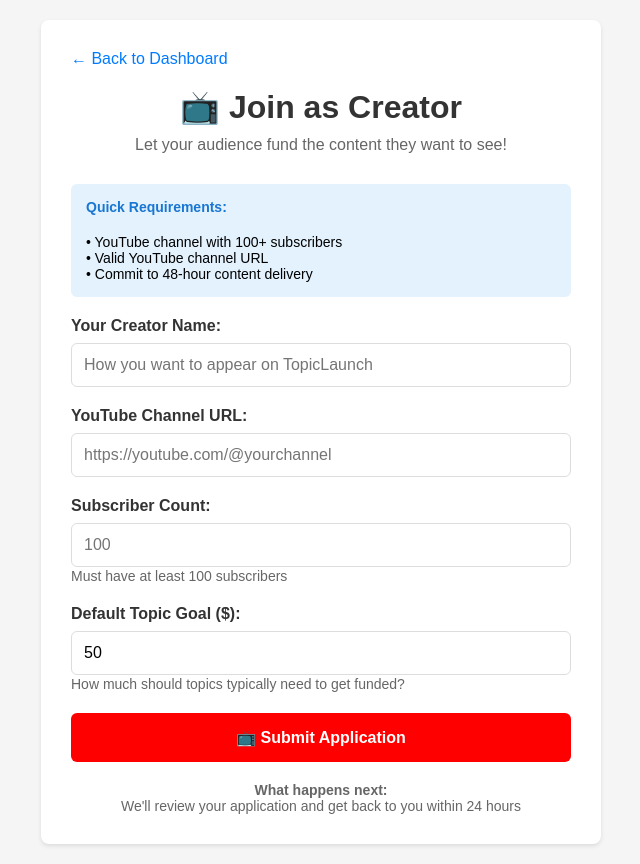
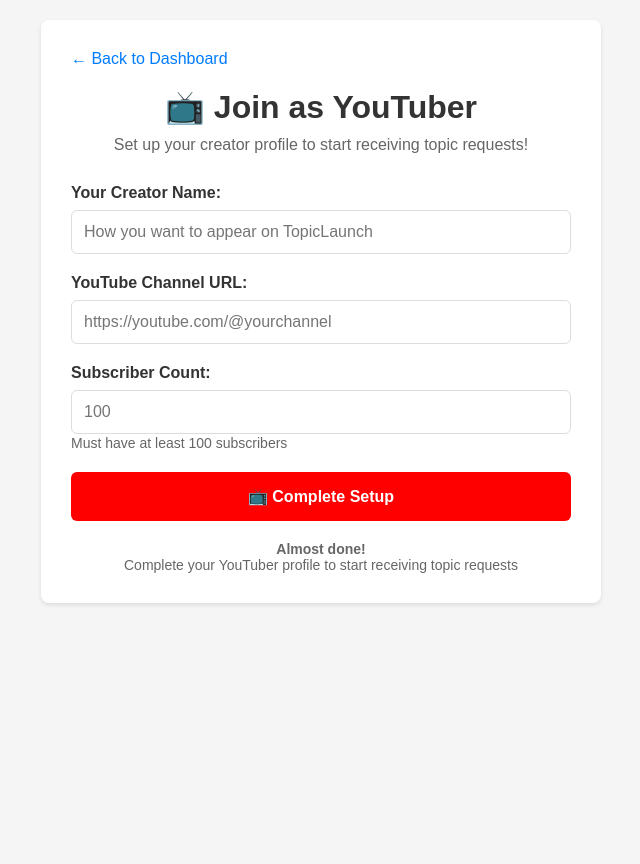
Before and after one commit to jaylenmareko/topic-funding, a PHP site: page /creators/apply.php in a window 1280 px wide. Shown: the whole page, without its empty margins (319-959 px from the left). After the commit the page ends 605 px from the top, so only its background shows below. Run offline with PHP 8.4, Linux system fonts and the light colour scheme; the visitor is signed in with stand-in values (Sample User, id 1); data that the repository does not hold is empty.

Commit message:
Update apply.php

```diff
--- a/creators/apply.php
+++ b/creators/apply.php
@@ -21,7 +21,9 @@ $db->bind(':user_id', $_SESSION['user_id']);
 $existing_application = $db->single();
 
 if ($existing_application) {
-    $success = "You already applied! Status: " . ucfirst($existing_application->application_status);
+    // Redirect to homepage if already a creator
+    header('Location: ../index.php');
+    exit;
 }
 
 if ($_POST && !$existing_application) {
@@ -66,7 +68,7 @@ if ($_POST && !$existing_application) {
             $user_data = $db->single();
             $user_email = $user_data ? $user_data->email : '';
 
-            // Insert application
+            // Insert creator profile (ACTIVE immediately - no approval needed)
             $db->query('
                 INSERT INTO creators (
                     username, display_name, email, bio, platform_type, platform_url,
@@ -74,7 +76,7 @@ if ($_POST && !$existing_application) {
                     is_active, application_status, commission_rate, is_verified
                 ) VALUES (
                     :username, :display_name, :email, "YouTube Creator", "youtube", :platform_url,
-                    :subscriber_count, :threshold, :user_id, 0, "pending", 5.00, 0
+                    :subscriber_count, 50, :user_id, 1, "approved", 5.00, 0
                 )
             ');
             $db->bind(':username', $username);
@@ -82,11 +84,12 @@ if ($_POST && !$existing_application) {
             $db->bind(':email', $user_email);
             $db->bind(':platform_url', $platform_url);
             $db->bind(':subscriber_count', $subscriber_count);
-            $db->bind(':threshold', $default_funding_threshold);
             $db->bind(':user_id', $_SESSION['user_id']);
 
             if ($db->execute()) {
-                $success = "Application submitted! We'll review it soon.";
+                $success = "Welcome to TopicLaunch! You're now a creator.";
+                // Redirect to homepage after 2 seconds
+                header("refresh:2;url=../index.php");
             } else {
                 $errors[] = "Failed to submit application. Please try again.";
             }
@@ -132,15 +135,8 @@ if ($_POST && !$existing_application) {
         <a href="../dashboard/index.php" class="back-link">← Back to Dashboard</a>
 
         <div class="header">
-            <h1>📺 Join as Creator</h1>
-            <p>Let your audience fund the content they want to see!</p>
-        </div>
-
-        <div class="requirements">
-            <h4>Quick Requirements:</h4>
-            • YouTube channel with 100+ subscribers<br>
-            • Valid YouTube channel URL<br>
-            • Commit to 48-hour content delivery
+            <h1>📺 Join as YouTuber</h1>
+            <p>Set up your creator profile to start receiving topic requests!</p>
         </div>
 
         <?php if (!empty($errors)): ?>
@@ -179,21 +175,14 @@ if ($_POST && !$existing_application) {
                     <small>Must have at least 100 subscribers</small>
                 </div>
 
-                <div class="form-group">
-                    <label>Default Topic Goal ($):</label>
-                    <input type="number" name="default_funding_threshold" min="10" step="0.01" required
-                           value="<?php echo isset($_POST['default_funding_threshold']) ? htmlspecialchars($_POST['default_funding_threshold']) : '50'; ?>">
-                    <small>How much should topics typically need to get funded?</small>
-                </div>
-
                 <button type="submit" class="btn">
-                    📺 Submit Application
+                    📺 Complete Setup
                 </button>
             </form>
 
             <div style="text-align: center; margin-top: 20px; font-size: 14px; color: #666;">
-                <strong>What happens next:</strong><br>
-                We'll review your application and get back to you within 24 hours
+                <strong>Almost done!</strong><br>
+                Complete your YouTuber profile to start receiving topic requests
             </div>
         <?php endif; ?>
     </div>
```
